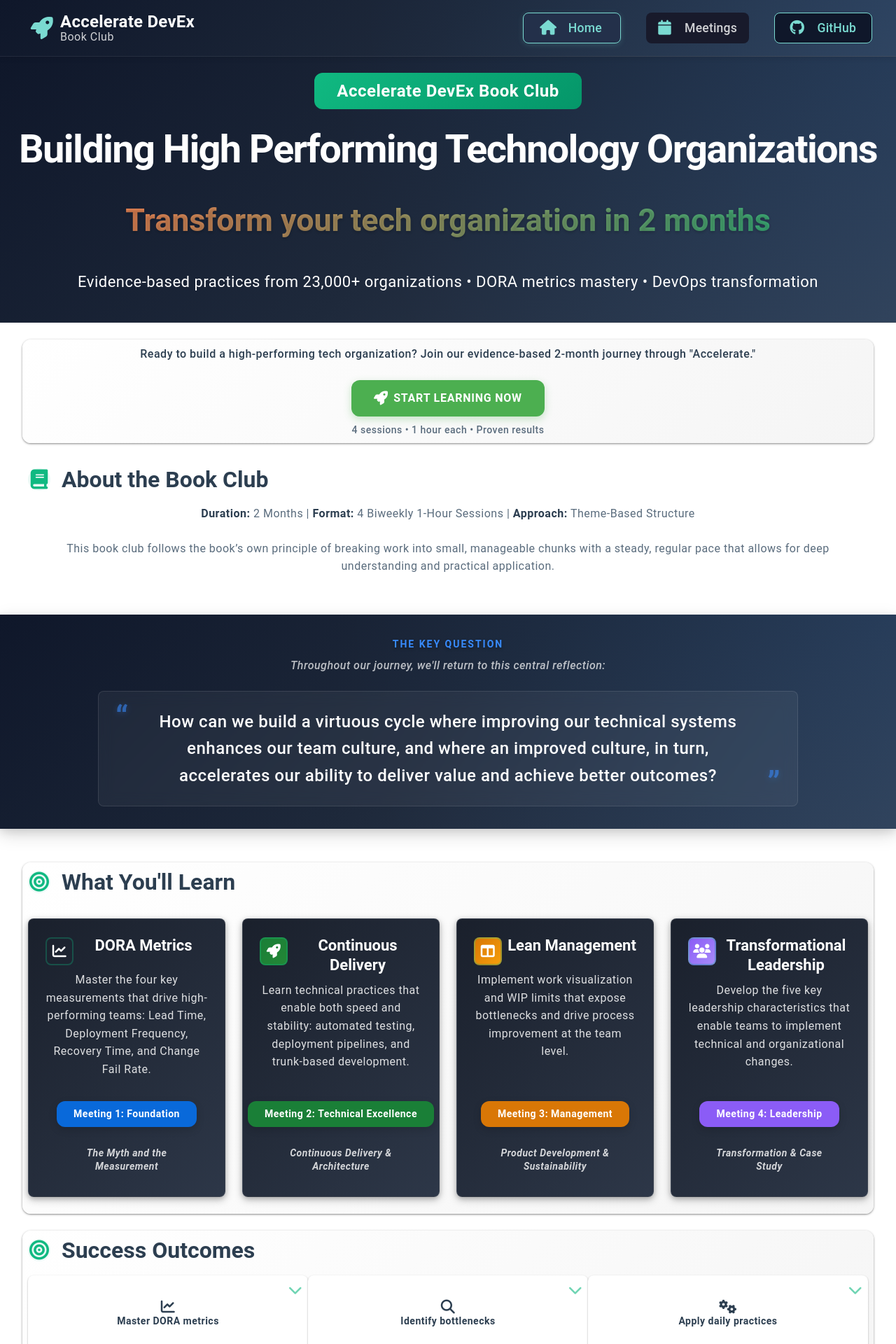
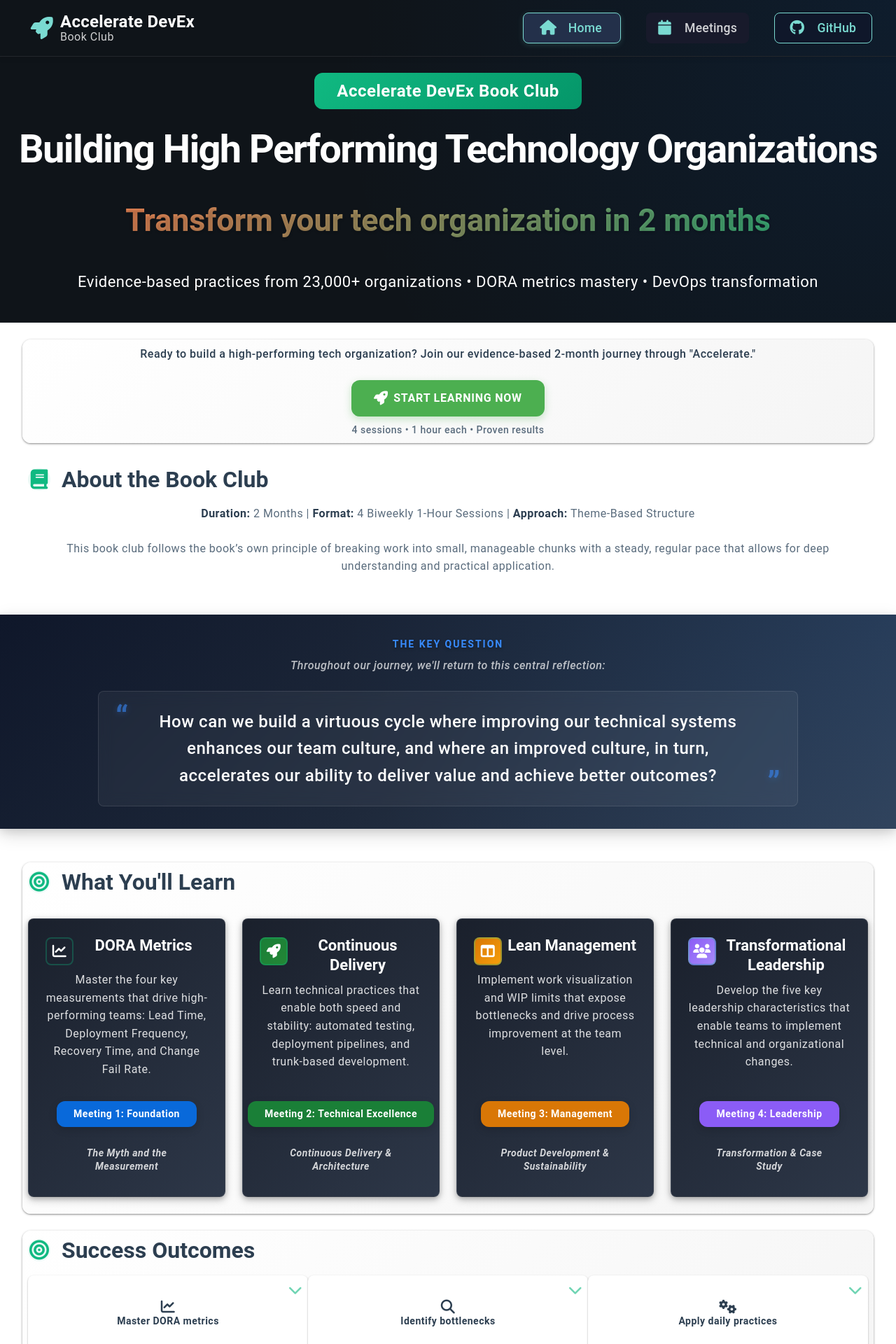
Before and after one commit to mhenke/accelerate-devex-book-club-notebooklm, a Jekyll site: the page built from docs/index.md, in a window 1280 px wide. Shown: the top 1920 px of the page at 70% size. Built offline with Jekyll 4.4.1, drawn with Linux system fonts in a browser that asks for light colours; some web fonts are replaced.

Commit message:
🎨 Replace linear gradients with unified dark theme variable across header, footer, and hero sections

```diff
--- a/docs/_sass/base/_critical.scss
+++ b/docs/_sass/base/_critical.scss
@@ -255,7 +255,7 @@ a {
   // Performance optimizations
   contain: layout style;
   will-change: auto; // Managed dynamically via JavaScript
-  background: linear-gradient(135deg, #0f172a 0%, #1e293b 50%, #334155 100%);
+  background: var(--hero-dark);
   border-bottom: 1px solid rgba(255, 255, 255, 0.1);
 
   > * {
@@ -303,7 +303,7 @@ a {
 
 // AI Attribution Footer - Dark Theme Bottom Anchor
 .ai-attribution {
-  background: linear-gradient(135deg, #0f172a 0%, #1e293b 50%, #334155 100%);
+  background: var(--hero-dark);
   color: var(--text-dark);
   display: flex;
   align-items: center;
@@ -405,7 +405,7 @@ a {
 // =============================================================================
 
 .hero-banner {
-  background: linear-gradient(135deg, #0f172a 0%, #1e293b 50%, #334155 100%);
+  background: var(--hero-dark);
   border-bottom: 1px solid rgba(255, 255, 255, 0.1);
   padding: var(--space-lg) var(--space-lg);
   text-align: center;
--- a/docs/_sass/layout/_meeting.scss
+++ b/docs/_sass/layout/_meeting.scss
@@ -5,29 +5,12 @@
 
 /* Meeting Header Styling */
 .meeting-header {
-  background: linear-gradient(135deg, #0f172a 0%, #1e293b 50%, #334155 100%);
+  background: var(--hero-dark);
   border-bottom: 1px solid rgba(255, 255, 255, 0.1);
   padding: var(--space-lg) 0;
   text-align: center;
   position: relative;
   overflow: hidden;
-
-  // Subtle gradient overlay (matches site header)
-  &::before {
-    content: "";
-    position: absolute;
-    top: 0;
-    left: 0;
-    right: 0;
-    bottom: 0;
-    background: radial-gradient(
-      circle at top right,
-      rgba(9, 105, 218, 0.1),
-      transparent 60%
-    );
-    pointer-events: none;
-    z-index: 0;
-  }
 
   .meeting-header-content {
     position: relative;
--- a/docs/assets/main.scss
+++ b/docs/assets/main.scss
@@ -42,7 +42,7 @@
 }
 
 .site-header {
-  background: linear-gradient(135deg, #0f172a 0%, #1e293b 50%, #334155 100%);
+  background: var(--hero-dark);
   color: #fff;
   padding: 0.5rem 2rem;
   border-bottom: 1px solid rgba(255, 255, 255, 0.08);
```
